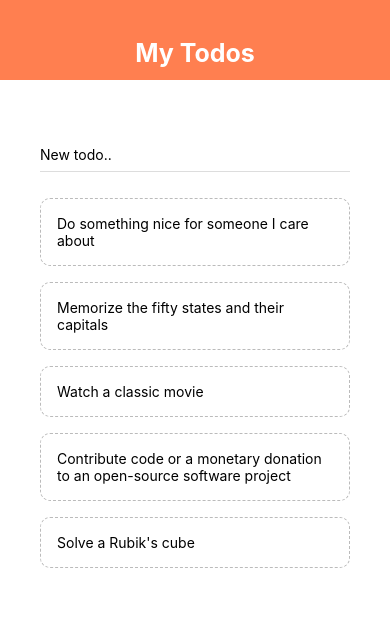
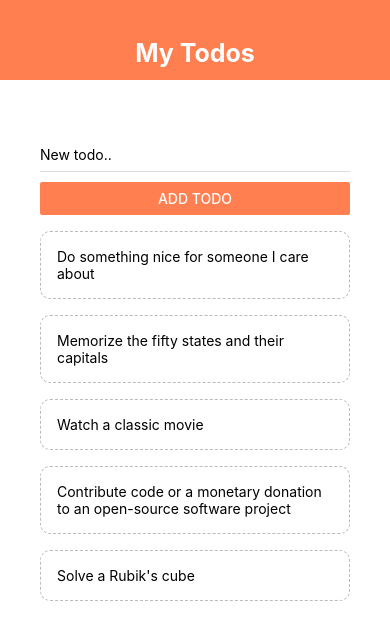
Before and after one commit to chami98/React-native-todo-app, a React Native app: screen / in a window 390 px wide. Shown: the top 640 px of the page. Built offline with nearby package versions, Linux system fonts and the light colour scheme.

Commit message:
Created alert message  when user tries to enter a todo less than 3 chars

```diff
--- a/App.js
+++ b/App.js
@@ -1,5 +1,5 @@
 import React, { useState } from "react";
-import { StyleSheet, View, FlatList, Text } from "react-native";
+import { StyleSheet, View, FlatList, Text, Alert } from "react-native";
 import AddTodo from "./components/AddTodo";
 import Header from "./components/Header";
 import TodoItem from "./components/TodoItem";
@@ -42,12 +42,25 @@ export default function App() {
     setTodos((prevTodos) => prevTodos.filter((todo) => todo.key != key));
   };
 
+  const submitHandler = (text) => {
+    if (text.length > 3) {
+      setTodos((prevTodos) => [
+        { text: text, key: Math.random().toString() },
+        ...prevTodos,
+      ]);
+    } else {
+      Alert.alert("OOPS", "Todos Must be over 3 Characters long", [
+        { text: "Understood", onPress: () => console.log("Alert Closed") },
+      ]);
+    }
+  };
+
   return (
     <View style={styles.container}>
       <Header />
       <View style={styles.content}>
         <View style={styles.list}>
-          <AddTodo/>
+          <AddTodo submitHandler={submitHandler} todos={todos} />
           <FlatList
             data={todos}
             renderItem={({ item }) => (
--- a/components/AddTodo.js
+++ b/components/AddTodo.js
@@ -2,7 +2,7 @@ import React, { useState } from "react";
 
 import { StyleSheet, Button, Text, View, TextInput } from "react-native";
 
-export default function AddTodo() {
+export default function AddTodo({ submitHandler }) {
   const [text, setText] = useState("");
 
   const changeHandler = (val) => {
@@ -15,6 +15,12 @@ export default function AddTodo() {
         style={styles.input}
         placeholder="New todo.."
         onChangeText={changeHandler}
+      />
+
+      <Button
+        onPress={() => submitHandler(text)}
+        title="Add todo"
+        color="coral"
       />
     </View>
   );
```
